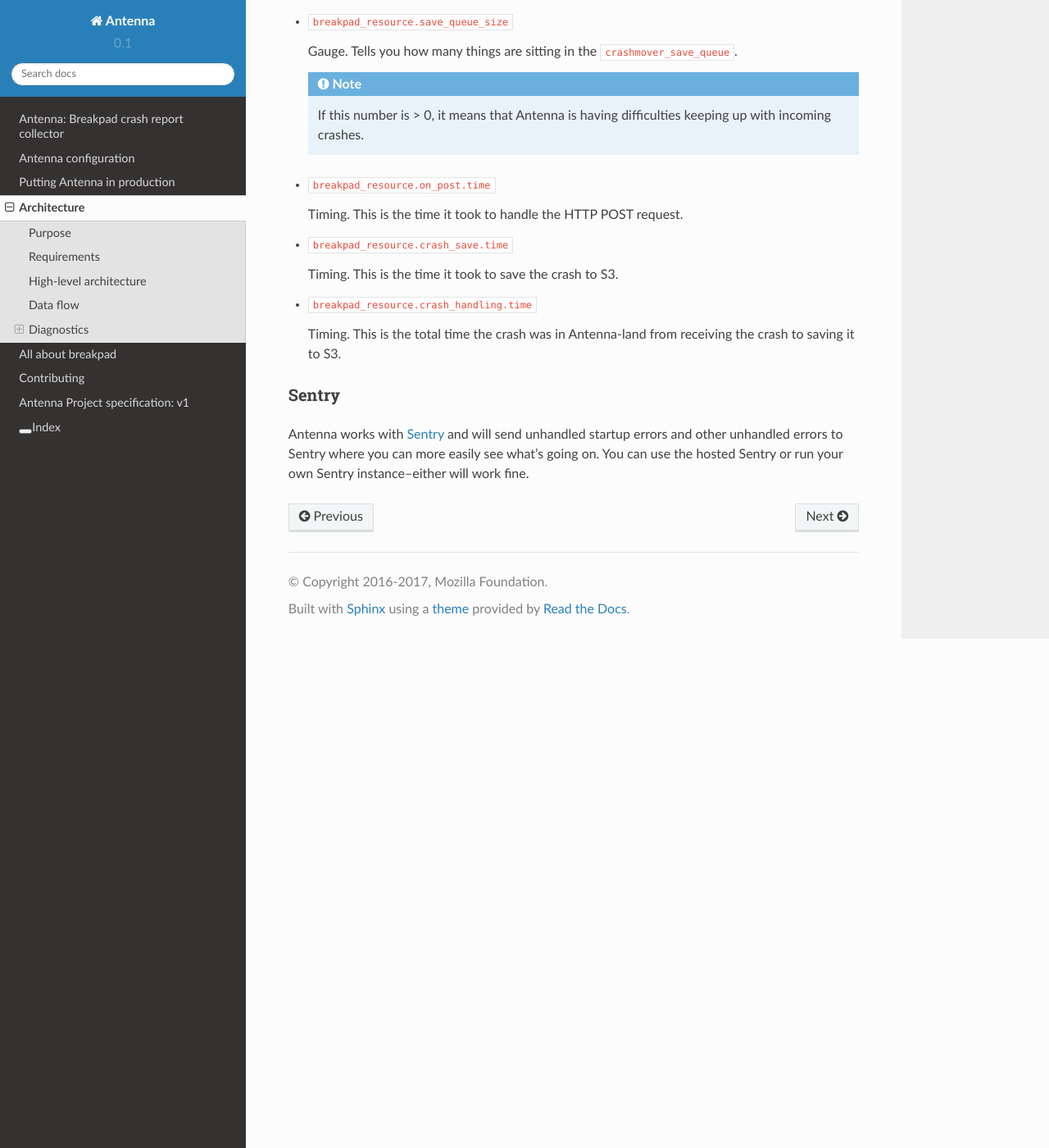
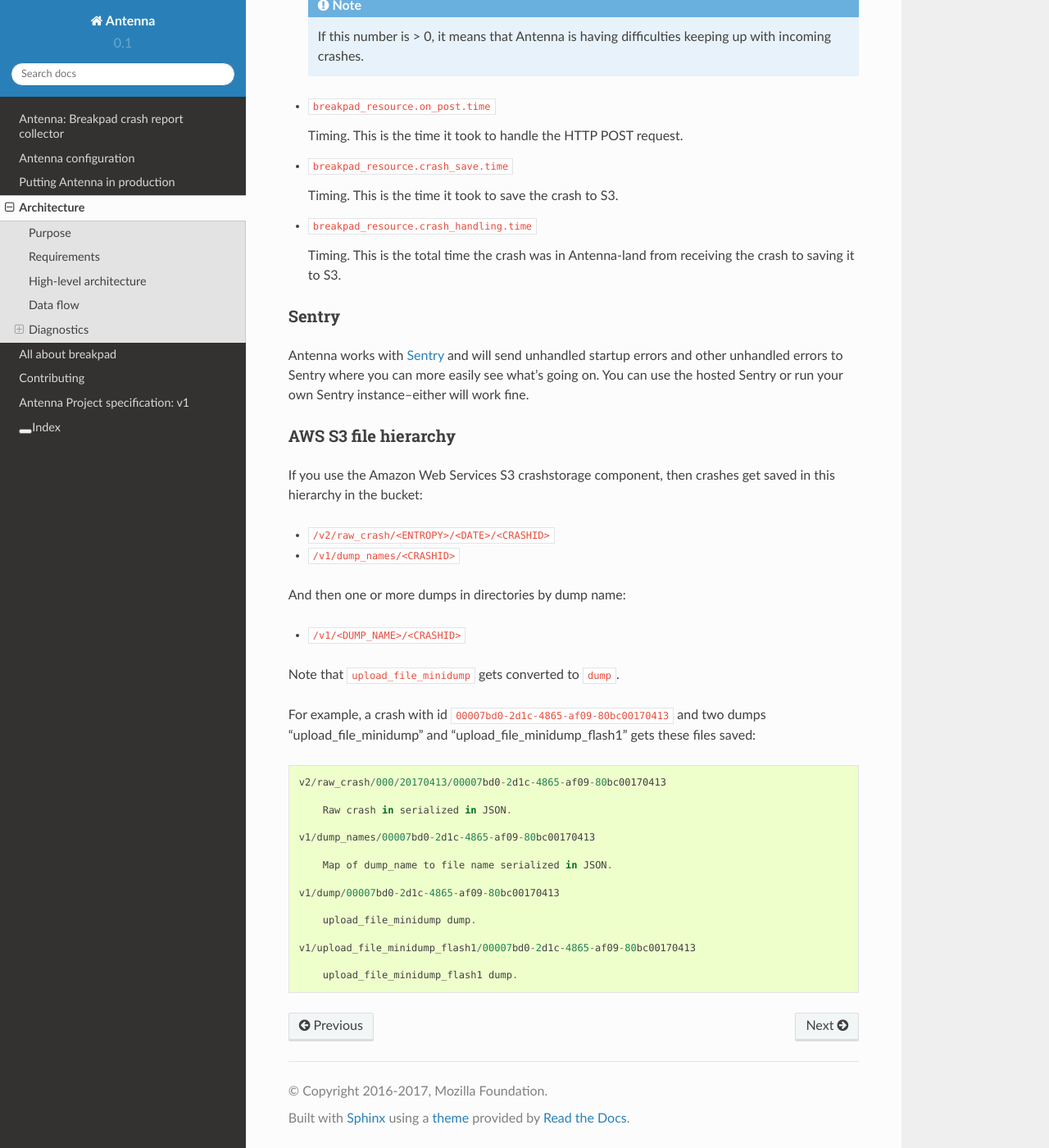
Before and after one commit to mozilla-services/antenna, a Sphinx documentation site: the page built from docs/architecture.rst, in a window 1280 px wide and 1400 px high, scrolled down 2623 px. Shown: the whole window at 82% size. Built offline with Sphinx 7.4.7 and the Read the Docs theme 2.0.0, drawn with Linux system fonts in a browser that asks for light colours; cross-references to code outside the pages are shown as plain code; some of the changed text lies outside the part shown.

Commit message:
Imnprove docs for AWS S3 structure and logging

```diff
--- a/docs/architecture.rst
+++ b/docs/architecture.rst
@@ -130,22 +130,18 @@
 Logs to stdout
 --------------
 
-Antenna logs its activity to stdout.
-
-Logs have the following format:
-
-    [TIMESTAMP] [ANTENNA HOST] [LOGLEVEL] name: message
-
+Antenna logs its activity to stdout in `mozlog format
+<https://python-dockerflow.readthedocs.io/en/latest/logging.html>`_.
 
 You can see crashes being accepted and saved::
 
-    [2017-03-14 14:58:09 +0000] [ANTENNA ip-172-31-25-230 11] [INFO] antenna.breakpad_resource: 1ad900ab-58f6-401a-b6e1-a606d1170314: matched by is_firefox_desktop; returned DEFER
-    [2017-03-14 14:58:09 +0000] [ANTENNA ip-172-31-25-230 11] [INFO] antenna.breakpad_resource: 1ad900ab-58f6-401a-b6e1-a606d1170314 saved
+    {"Timestamp": 1493998643710555648, "Type": "antenna.breakpad_resource","Logger": "antenna", "Hostname": "ebf44d051438", "EnvVersion": "2.0", "Severity": 6, "Pid": 15, "Fields": {"host_id": "ebf44d051438", "message": "8e01b4e0-f38f-4b16-bc5a-043971170505: matched by is_firefox_desktop; returned DEFER"}}
+    {"Timestamp": 1493998645733482752, "Type": "antenna.breakpad_resource", "Logger": "antenna", "Hostname": "ebf44d051438", "EnvVersion": "2.0", "Severity": 6, "Pid": 15, "Fields": {"host_id": "ebf44d051438", "message": "8e01b4e0-f38f-4b16-bc5a-043971170505 saved"}}
 
 
 You can see the heartbeat kicking off::
 
-    [2017-03-14 14:58:07 +0000] [ANTENNA ip-172-31-25-230 10] [DEBUG] antenna.heartbeat: thump
+    {"Timestamp": 1493998645532856576, "Type": "antenna.heartbeat", "Logger": "antenna", "Hostname": "ebf44d051438", "EnvVersion": "2.0", "Severity": 7, "Pid": 15, "Fields": {"host_id": "ebf44d051438", "message": "thump"}}
 
 
 Statsd
@@ -198,3 +194,39 @@
 unhandled startup errors and other unhandled errors to Sentry where you can more
 easily see what's going on. You can use the hosted Sentry or run your own Sentry
 instance--either will work fine.
+
+
+AWS S3 file hierarchy
+---------------------
+
+If you use the Amazon Web Services S3 crashstorage component, then crashes get
+saved in this hierarchy in the bucket:
+
+* ``/v2/raw_crash/<ENTROPY>/<DATE>/<CRASHID>``
+* ``/v1/dump_names/<CRASHID>``
+
+And then one or more dumps in directories by dump name:
+
+* ``/v1/<DUMP_NAME>/<CRASHID>``
+
+Note that ``upload_file_minidump`` gets converted to ``dump``.
+
+For example, a crash with id ``00007bd0-2d1c-4865-af09-80bc00170413`` and
+two dumps "upload_file_minidump" and "upload_file_minidump_flash1" gets
+these files saved::
+
+    v2/raw_crash/000/20170413/00007bd0-2d1c-4865-af09-80bc00170413
+
+        Raw crash in serialized in JSON.
+
+    v1/dump_names/00007bd0-2d1c-4865-af09-80bc00170413
+
+        Map of dump_name to file name serialized in JSON.
+
+    v1/dump/00007bd0-2d1c-4865-af09-80bc00170413
+
+        upload_file_minidump dump.
+
+    v1/upload_file_minidump_flash1/00007bd0-2d1c-4865-af09-80bc00170413
+
+        upload_file_minidump_flash1 dump.
```
Also changed, not shown: docs/spec_v1.rst (+4 -4 lines).
